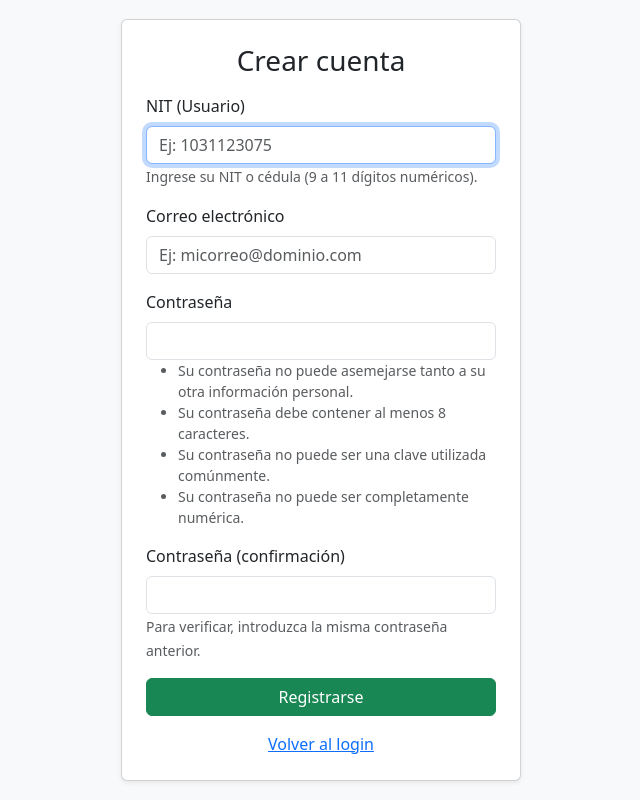
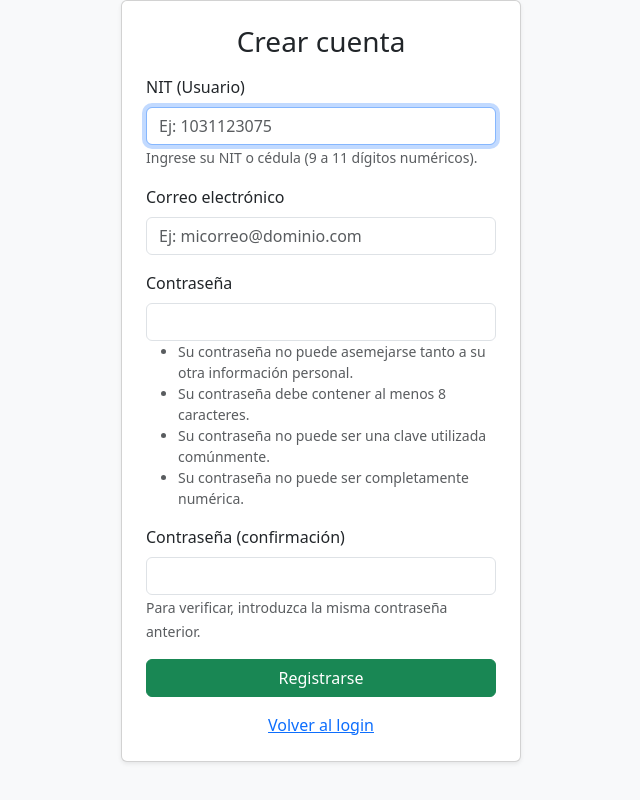
Before and after one commit to mlopez8621/conv_cort_proyec, a Django app: page /convocatorias/registro/ in a window 1280 px wide. Shown: the whole page, without its empty margins (319-959 px from the left). Run offline with Django 5.2, Linux system fonts and the light colour scheme.

Commit message:
Agregar .gitignore y ajustes del formulario de registro

```diff
--- a/convocatorias/forms.py
+++ b/convocatorias/forms.py
@@ -114,7 +114,7 @@ class RegistroUsuarioForm(UserCreationForm):
 
     def clean_username(self):
         username = self.cleaned_data["username"]
-        if not re.match(r"^\d{9,11}$", username):
+        if not re.match(r"^\d{8,11}$", username):
             raise forms.ValidationError("El NIT debe tener entre 9 y 11 dígitos numéricos.")
         return username
 
--- a/convocatorias/templates/programaciones/registro_usuario.html
+++ b/convocatorias/templates/programaciones/registro_usuario.html
@@ -6,7 +6,7 @@
     <meta name="viewport" content="width=device-width, initial-scale=1">
     <link href="https://cdn.jsdelivr.net/npm/bootstrap@5.3.0/dist/css/bootstrap.min.css" rel="stylesheet">
 </head>
-<body class="bg-light d-flex align-items-center justify-content-center vh-100">
+<body class="bg-light d-flex justify-content-center">
 
 <div class="card shadow-sm p-4" style="width: 100%; max-width: 400px;">
     <h3 class="text-center mb-3">Crear cuenta</h3>
```
Also changed, not shown: 1 other file.
